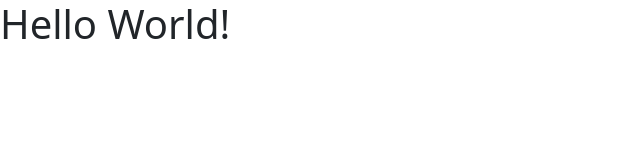
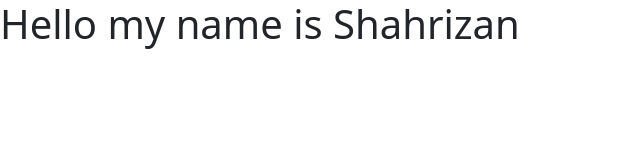
Before and after one commit to shrizaan/latihan-git-binar, a plain HTML site: page index.html in a window 1280 px wide. Shown: the whole page, without its empty margins (0-640 px from the left). Drawn offline with nearby package versions, Linux system fonts and the light colour scheme.

Commit message:
change h1 word

```diff
--- a/index.html
+++ b/index.html
@@ -12,7 +12,7 @@
     />
   </head>
   <body>
-    <h1>Hello World!</h1>
+    <h1>Hello my name is Shahrizan</h1>
 
     <script
       src="https://cdn.jsdelivr.net/npm/bootstrap@5.3.3/dist/js/bootstrap.bundle.min.js"
```
